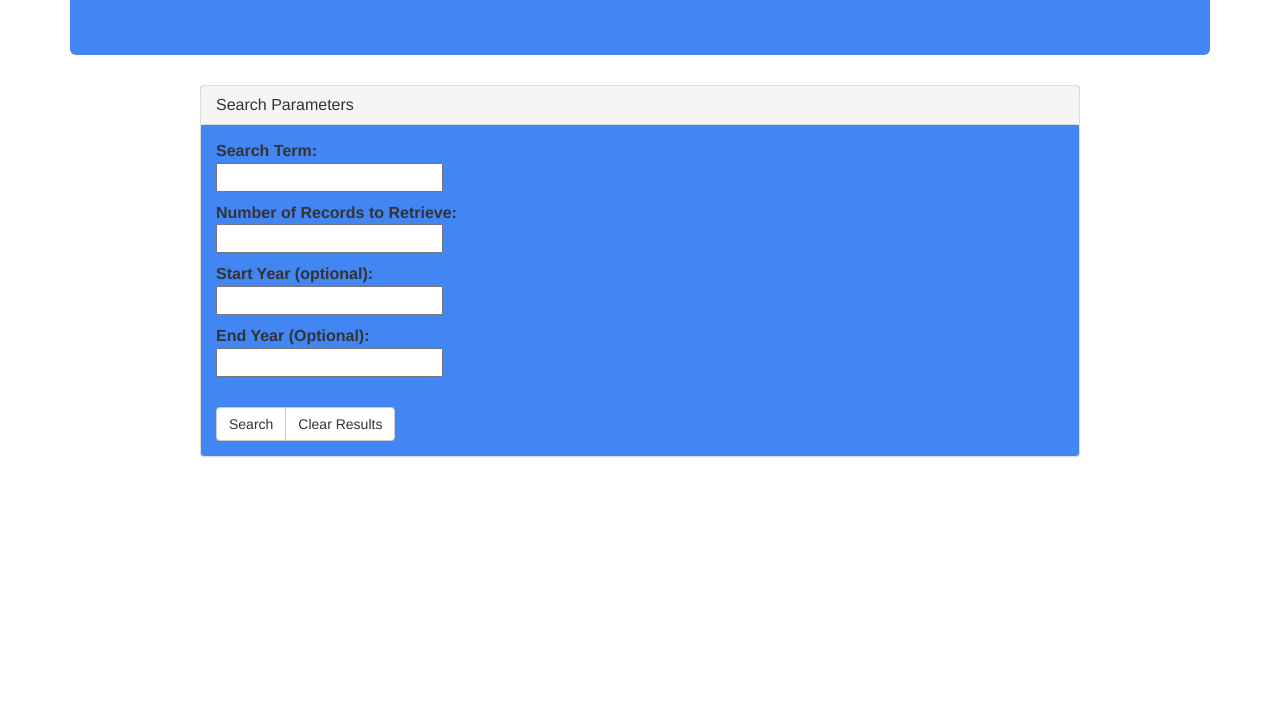
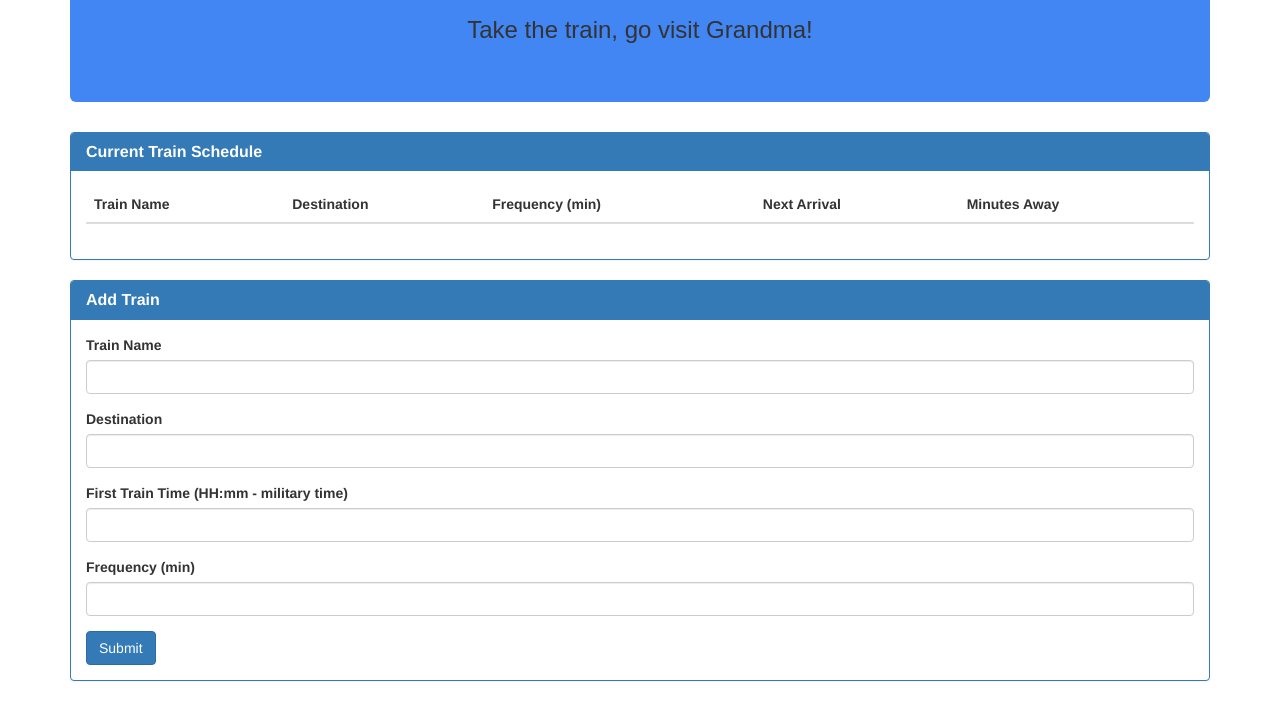
Before and after one commit to klaytonolavi/Train-Schedule, a plain HTML site: page index.html in a window 1280 px wide. Shown: the part 97-800 px from the top of the page. Drawn offline with nearby package versions, Linux system fonts and the light colour scheme.

Commit message:
layout done, working on javascript

```diff
--- a/assets/javascript/app.js
+++ b/assets/javascript/app.js
@@ -0,0 +1,41 @@
+ var config = {
+    apiKey: "AIzaSyBDxZFuWxlI7s4MNpRhYj-_pH3P53r5N3s",
+    authDomain: "first-project-klayton.firebaseapp.com",
+    databaseURL: "https://first-project-klayton.firebaseio.com",
+    projectId: "first-project-klayton",
+    storageBucket: "first-project-klayton.appspot.com",
+    messagingSenderId: "964868300557"
+  };
+  firebase.initializeApp(config);
+
+var database = firebase.database();
+
+	// button for adding train to the train schedule table
+$("#add-train-btn").on("click", function(event) {
+  event.preventDefault();
+
+  // Grabs user input
+  var trainName = $("#train-name-input").val().trim();
+  var trainDestination = $("#destination-input").val().trim();
+
+  	// use moment to calculate the first train time
+  var firstTrainTime = moment($("#first-time-input").val().trim(), "HH:mm").format("X");
+
+  var frequency = $("#frequency-input").val().trim();
+
+  // Creates local "temporary" object for holding train data
+  var newTrain = {
+    name: trainName,
+    Destination: trainDestination,
+    firstTrain: firstTrainTime,
+    frequency: frequency
+  };
+
+  // Uploads train data to the database
+  database.ref().push(newTrain);
+
+  // console log train data
+  console.log(newTrain.name);
+  console.log(newTrain.destination);
+  console.log(newTrain.firstTrain);
+  console.log(newTrain.frequency);
--- a/index.html
+++ b/index.html
@@ -13,37 +13,75 @@
 <body>
 
 <div class="container">
+
+      <!-- Jumbotron -->
       <div class="jumbotron">
-  		<h1>Train Schedule</h1>
+        <h1 class="text-center">Train Schedule</h1>
+        <h3 class="text-center">Take the train, go visit Grandma!</h3>
+      </div>
 
+      <div class="row">
+
+        <div class="col-lg-12">
+
+        <!-- Current Employees-->
+          <div class="panel panel-primary">
+            <div class="panel-heading">
+              <h3 class="panel-title"><strong>Current Train Schedule</strong></h3>
+            </div>
+            <div class="panel-body">
+              <table class="table table-hover" id='train-table'>
+                <thead>
+                  <tr>
+                    <th>Train Name</th>
+                    <th>Destination</th>
+                    <th>Frequency (min)</th>
+                    <th>Next Arrival</th>
+                    <th>Minutes Away</th>
+                  </tr>
+                </thead>
+                <tbody>
+                </tbody>
+              </table>
             </div>
           </div>
 
-	<div class="panel panel-default">
+          <!-- Add Employee  -->
+          <div class="panel panel-primary">
             <div class="panel-heading">
-    <h3 class="panel-title">Search Parameters</h3>
+              <h3 class="panel-title"><strong>Add Train</strong></h3>
             </div>
             <div class="panel-body">
-    <p>Search Term: <br>
-    <input type="text" name="searchBox">
-    </p>
-    <p>Number of Records to Retrieve: <br>
-    <input type="number" name="records">
-    </p>
-    <p>Start Year (optional): <br>
-    <input type="number" name="start-year">
-    </p>
-    <p>End Year (Optional): <br>
-    <input type="number" name="end-year">
-    </p>
-    <br>
-    <div class="btn-group" role="group" aria-label="...">
 
-  <button type="button" id="search" class="btn btn-default">Search</button>
-  <button type="button" class="btn btn-default">Clear Results</button>
+              <!-- Entry Form -->
+              <form>
+                <div class="form-group">
+                  <label for="train-name-input">Train Name</label>
+                  <input class="form-control" id="train-name-input" type="text">
+                </div>
+                <div class="form-group">
+                  <label for="destination-input">Destination</label>
+                  <input class="form-control" id="destination-input" type="text">
+                </div>
+                <div class="form-group">
+                  <label for="first-time-input">First Train Time (HH:mm - military time)</label>
+                  <input class="form-control" id="first-time-input" type="text">
+                </div>
+                <div class="form-group">
+                  <label for="frequency-input">Frequency (min)</label>
+                  <input class="form-control" id="frequency-input" type="text">
+                </div>
+                <button class="btn btn-primary" id="add-train-btn" type="submit">Submit</button>
+              </form>
 
             </div>
+
           </div>
+
+        </div>
+
+      </div>
+
     </div>
 
 
```
Lines whose indentation alone changed are shown as unchanged.
